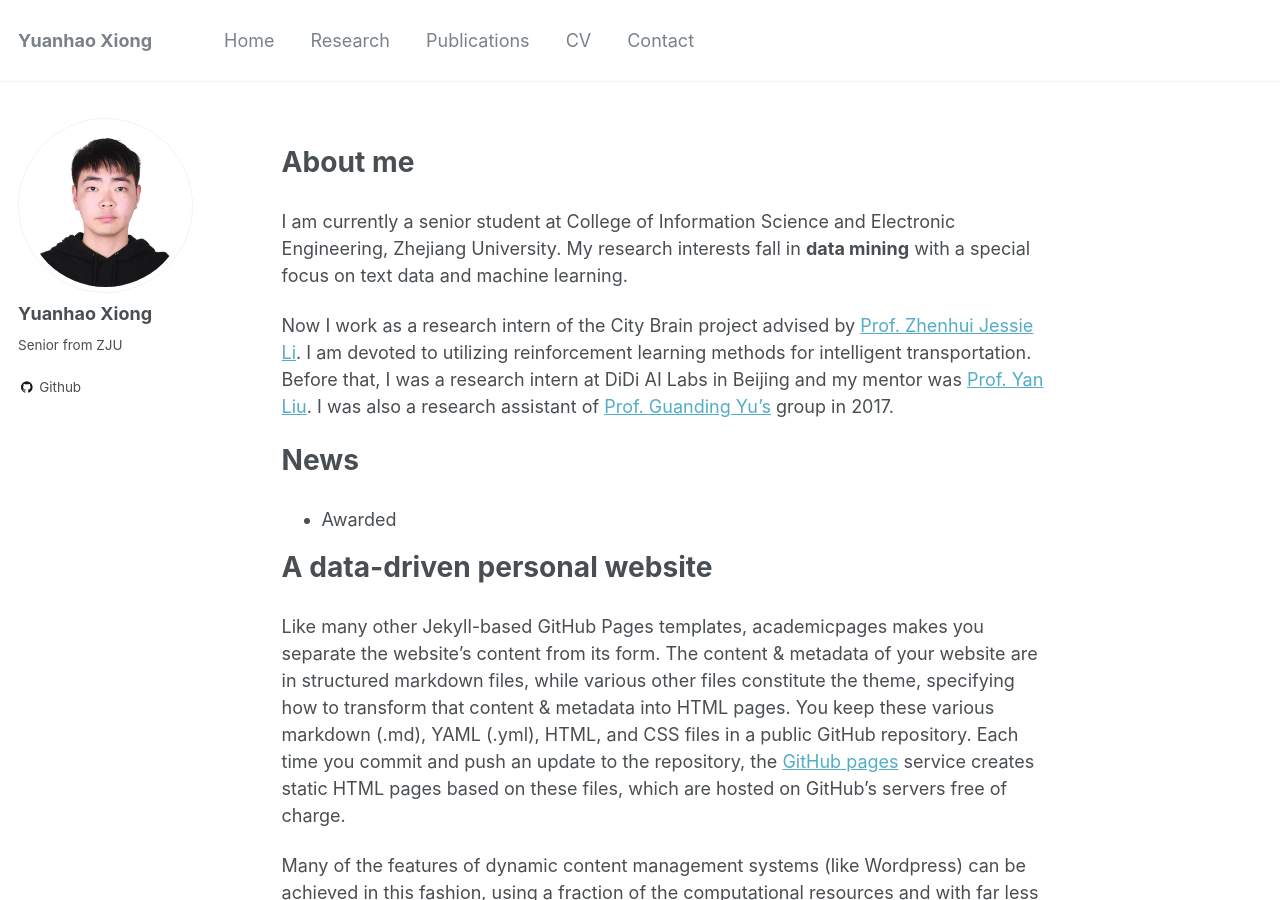
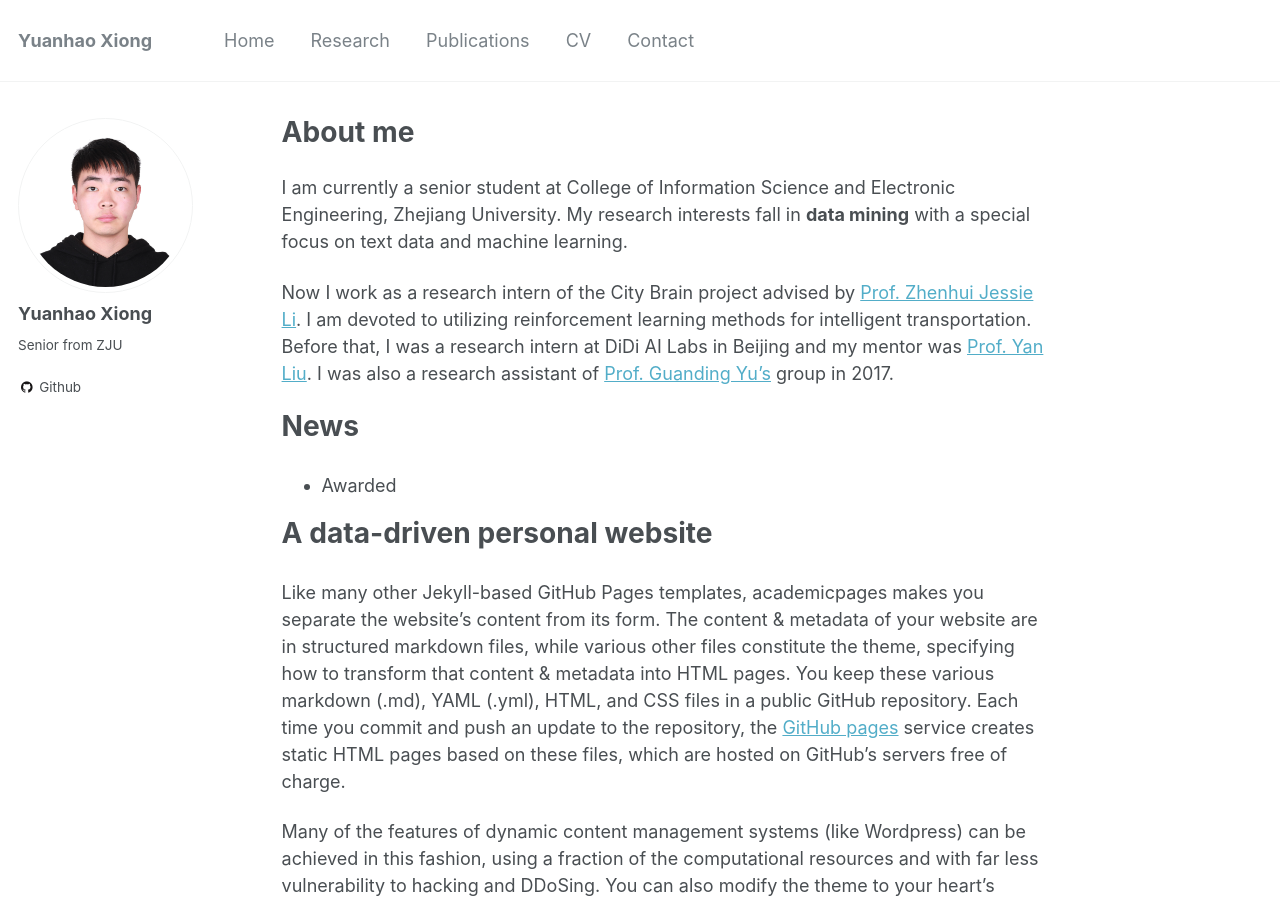
Before and after one commit to xyh97/xyh97.github.io, a Jekyll site: the page built from _pages/about.md, in a window 1280 px wide and 900 px high. Built offline with Jekyll 4.4.1, drawn with Linux system fonts in a browser that asks for light colours.

```diff
--- a/_pages/about.md
+++ b/_pages/about.md
@@ -1,15 +1,13 @@
 ---
 permalink: /
 excerpt: "About me"
-title: ""
+title: "About me"
 author_profile: true
 redirect_from:
   - /about/
   - /about.html
 ---
 
-About me
-======
 I am currently a senior student at College of Information Science and Electronic Engineering, Zhejiang University. My research interests fall in **data mining** with a special focus on text data and machine learning.
 
 Now I work as a research intern of the City Brain project advised by [Prof. Zhenhui Jessie Li](https://faculty.ist.psu.edu/jessieli). I am devoted to utilizing reinforcement learning methods for intelligent transportation. Before that, I was a research intern at DiDi AI Labs in Beijing and my mentor was [Prof. Yan Liu](http://www-bcf.usc.edu/~liu32/). I was also a research assistant of [Prof. Guanding Yu's](https://person.zju.edu.cn/en/yuguanding) group in 2017.
```
